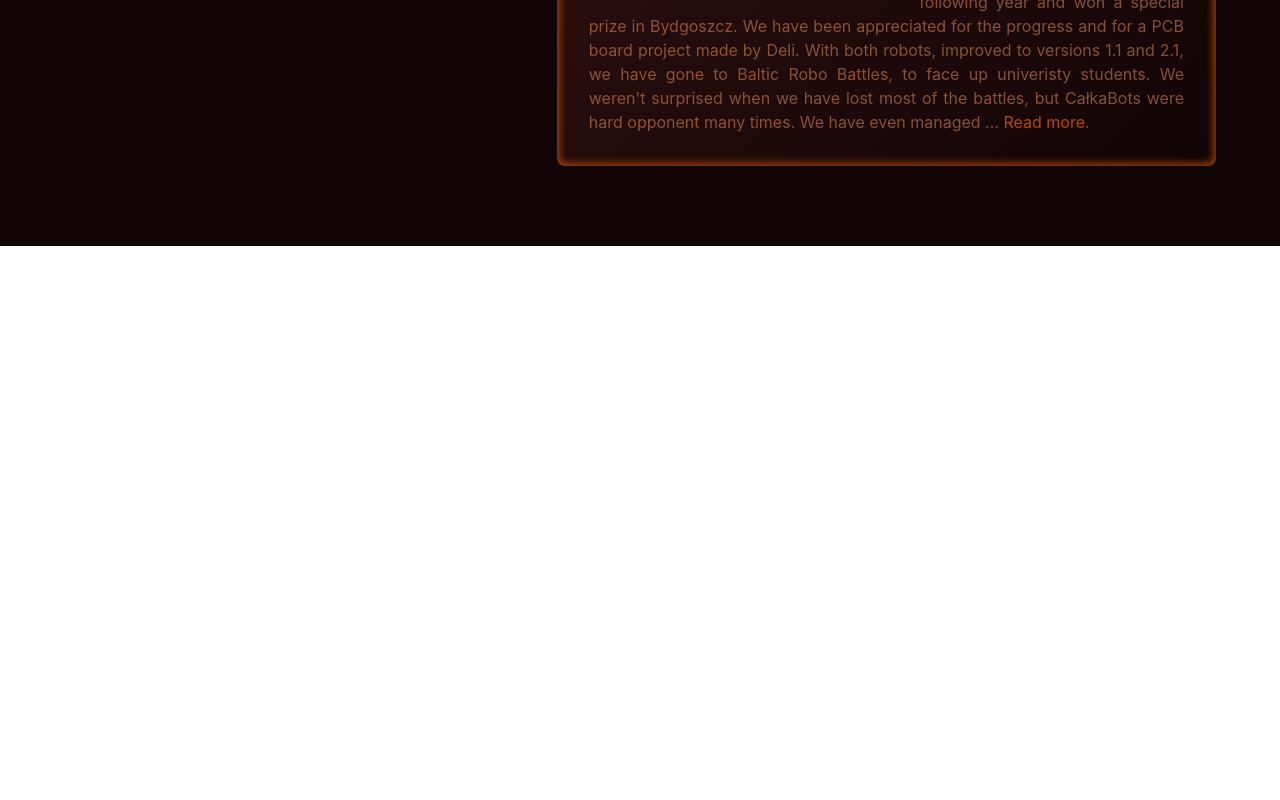
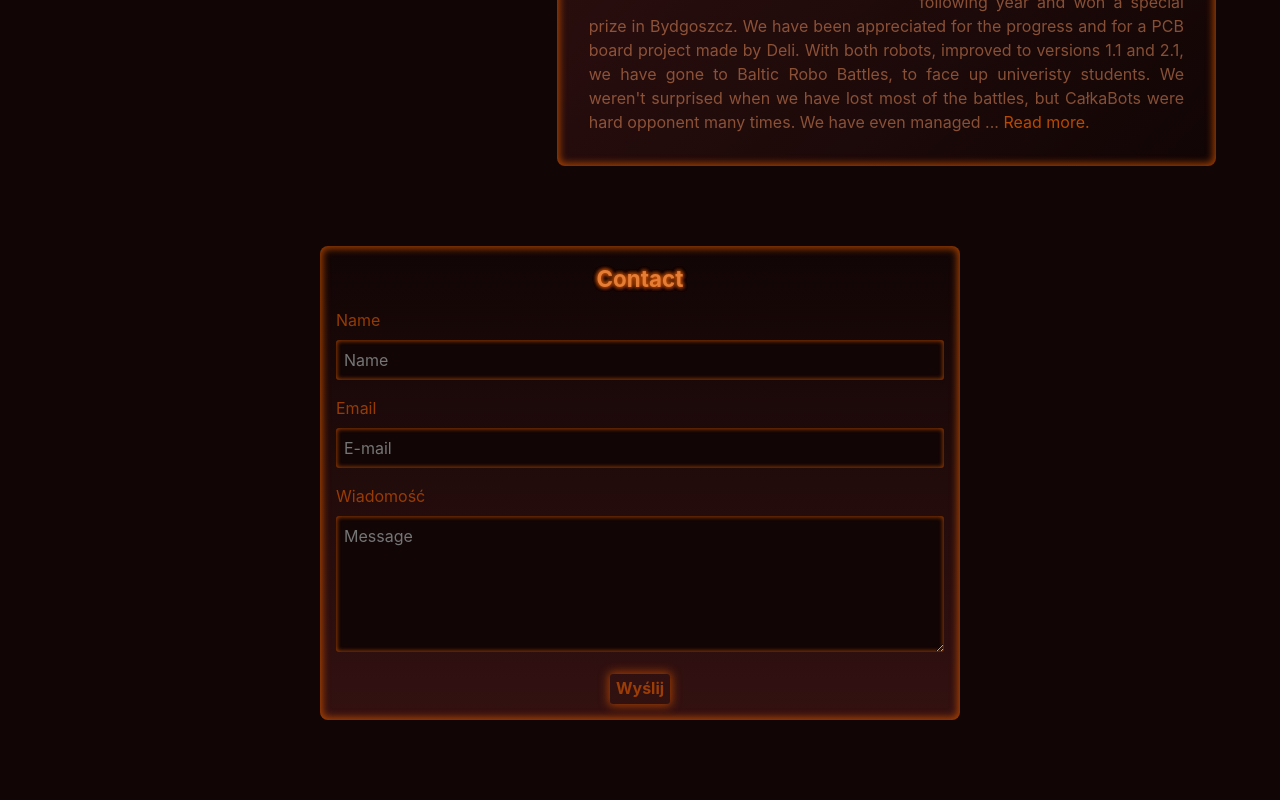
Before and after one commit to JakubKivi/jakubkivi3.0, a plain HTML site: page index.html in a window 1280 px wide. Shown: the part 1796-2596 px from the top of the page. Before the commit the page ends 2042 px from the top, so only its background shows below. Drawn offline with nearby package versions, Linux system fonts and the light colour scheme.

Commit message:
contact section

```diff
--- a/index.html
+++ b/index.html
@@ -227,7 +227,39 @@
                 </div>
             </div>
         </section>
+        <section class="contact" id="contact">
+            <div class="contact-container">
+                <div class="contact-header">
+                    Contact
+                </div>
+                <form action="https://formspree.io/f/mrgjangn" method="POST" />
 
+                <div class="">
+                    <label class="">Name</label>
+                    <input name="Name" class="input-field" id="name" type="text" placeholder="Name" required="required"
+                    data-validation-required-message="Please enter your name.">
+                    <p class="help-block text-danger"></p>
+                </div>
+
+                <div class="">
+                    <label class="">Email</label>
+                    <input name="Email" class="input-field" id="email" type="email" placeholder="E-mail"
+                    required="required" data-validation-required-message="Please enter an email.">
+                    <p class="help-block text-danger"></p>
+                </div>
+                <div class="">
+                    <label class="">Wiadomość</label>
+                    <textarea name="Message" class="input-field" id="message" rows="5" placeholder="Message"
+                        required="required" data-validation-required-message="Please enter a message."></textarea>
+                    <p class="help-block text-danger"></p>
+                </div>
+                <div id="Sukces"></div>
+                <div class="button-container">
+                    <button type="submit" class="input-field" id="sendMessageButton">Wyślij</button>
+                </div>
+                </form>
+            </div>
+        </section>
         <!-- Calk Modal -->
         <div class="modal fade" id="portfolio-modal-1" tabindex="-1" role="dialog">
             <div class="modal-dialog modal-lg" role="document">
--- a/scss/style.scss
+++ b/scss/style.scss
@@ -402,6 +402,72 @@ nav{
     }
 }
 
+.contact{
+    background-color: $start-bg-1;
+    padding-bottom: 10vh;
+    .contact-container{
+        background-image: linear-gradient($start-bg-1, $start-bg-2);
+        max-width: 90vw;
+        margin-left: auto;
+        margin-right: auto;
+        width: 40rem;
+        border-radius: 0.5rem;
+        box-shadow: inset 0px 0px 7px 3px $font-shadow;
+        padding-top: 1rem;
+        padding-left: 1rem;
+        padding-right: 1rem;
+        .contact-header{
+            margin-bottom: 0.8rem;
+            text-align: center;
+            color: $font;
+            font-weight: bold;
+            font-size: 1.4rem;
+            text-shadow:   0px 0px 4px $font-shadow, 0px 0px 4px $font-shadow, 0px 0px 4px $font-shadow, 0px 0px 4px $font-shadow;
+        }
+
+        label{
+            color: $font-shadow; //todo zapalać jak się wpisuje
+            width: 100%;
+        }
+        .input-field{
+            background-color: $start-bg-1;
+            width: 100%;
+            border: none;
+            color: $font-portfolio;
+            border-radius: .2rem;
+            box-shadow: inset 0px 0px 4px 1px $font-shadow;
+            padding: .5rem;
+            outline: none;
+            &:focus-visible{
+                outline: 1px solid $font;
+                box-shadow: 0px 0px 4px 3px $font-shadow;
+            }
+        }
+
+        .button-container{
+            display: flex;
+            justify-content: center;
+
+            button{
+                margin-left: auto;
+                margin-right: auto;
+                width: auto;
+                margin-bottom: 1rem;
+                background-color: #fff0;
+                border:none;
+                box-shadow: 0px 0px 10px 2px $font-shadow;
+                color: $font-shadow;
+                font-weight: bold;
+                padding: 0.1rem 0.4rem 0.3rem 0.4rem;
+                transition: .5s;
+                &:hover{
+                    color: $font;
+                    transition: .5s;
+                }
+            }
+        }
+    }
+}
 
 .modal{
 
@@ -495,7 +561,7 @@ nav{
                 color: $font-shadow;
                 font-weight: bold;
                 padding: 0.1rem 0.4rem 0.3rem 0.4rem;
-                transition: opacity .5s;
+                transition: .5s;
                 &:hover{
                     color: $font;
                     transition: .5s;  //todotime "zaświecać tak bzyt bzyt" ~asia
```
Also changed, not shown: scss/style.css, 1 other file.
